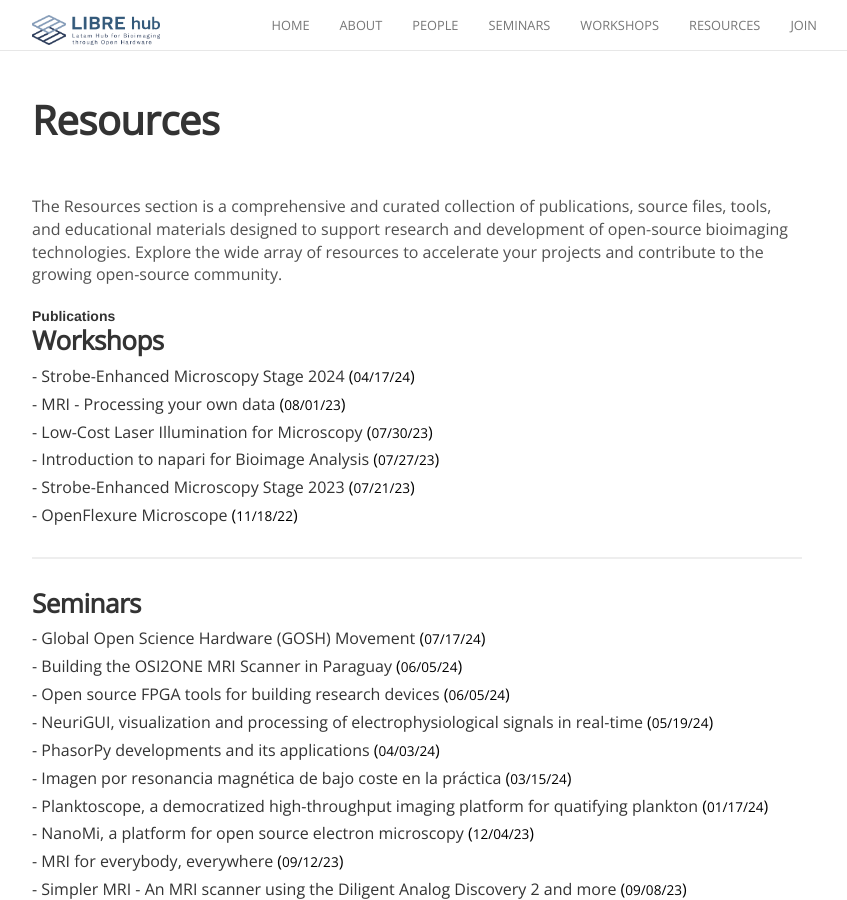
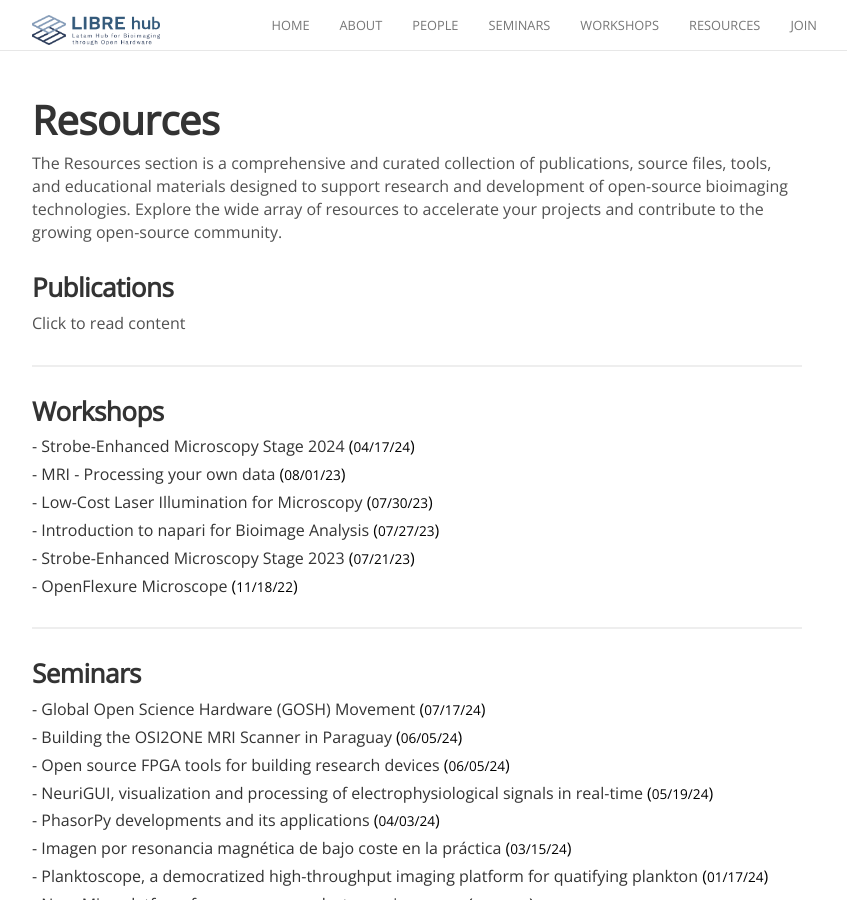
Before and after one commit to LIBREhub/LIBREhub.github.io, a Jekyll site: the page built from sources.md, in a window 1280 px wide and 900 px high. Shown: the whole window, without its empty margins (223-1070 px from the left). Built offline with Jekyll 4.4.1, drawn with Linux system fonts in a browser that asks for light colours; nearby versions of some CDN libraries.

Commit message:
Update format

```diff
--- a/sources.md
+++ b/sources.md
@@ -3,27 +3,41 @@
 permalink: /sources/
 ---
 
+<script src="https://code.jquery.com/jquery-3.6.0.min.js"></script>
+<script>
+  $(document).ready(function() {
+    $('.toggle-text').click(function() {
+      $(this).next('.content').slideToggle();
+    });
+  });
+</script>
+
 # **Resources**
-<br>
 
 The Resources section is a comprehensive and curated collection of publications, source files, tools, and educational materials designed to support research and development of open-source bioimaging technologies. Explore the wide array of resources to accelerate your projects and contribute to the growing open-source community.
 
-<details>
-  <summary><strong>Publications</strong></summary>
+### **Publications**
+<p class="toggle-text">Click to read content</p>
 
-  ## **2023**
-  _Open hardware: From DIY trend to global transformation in access to laboratory equipment_<br>
-  Wenzel T (2023). PLOS Biology 21(1): e3001931. ([Article](https://doi.org/10.1371/journal.pbio.3001931))
+<div class="content list" style="display: none;">
 
-  ## **2022**
-  _Open Hardware in Science: The Benefits of Open Electronics_<br>
-  Oellermann, M., Price-Whelan, A. M., Diego, O., Seabra, R., Wenzel, T., Haley Pace Wilson, & Tanner, R. L. (2022). Integrative and Comparative Biology, Volume 62, Issue 4, October 2022, Pages 1061–1075. ([Article](https://doi.org/10.1093/icb/icac043))
+  <h4>2023</h4>
+  <p>
+    Open hardware: From DIY trend to global transformation in access to laboratory equipment. Wenzel T (2023). PLOS Biology 21(1): e3001931. (<a href="https://doi.org/10.1371/journal.pbio.3001931">Article</a>)
+  </p>
 
-  ## **2020**
-  _Standardisation of Practices in Open Source Hardware_<br>
-  Bonvoisin, J., Molloy, J., Häuer, M., & Wenzel, T. (2020). Journal of Open Hardware, 4(1). ([Article](https://doi.org/10.5334/joh.22))
+  <h4>2022</h4>
+  <p>
+    Open Hardware in Science: The Benefits of Open Electronics. Oellermann, M., Price-Whelan, A. M., Diego, O., Seabra, R., Wenzel, T., Haley Pace Wilson, & Tanner, R. L. (2022). Integrative and Comparative Biology, Volume 62, Issue 4, October 2022, Pages 1061–1075. (<a href="https://doi.org/10.1093/icb/icac043">Article</a>)
+  </p>
 
-</details>
+  <h4>2020</h4>
+  <p>
+    Standardisation of Practices in Open Source Hardware Bonvoisin, J., Molloy, J., Häuer, M., & Wenzel, T. (2020). Journal of Open Hardware, 4(1). (<a href="https://doi.org/10.5334/joh.22">Article</a>)
+  </p>
+</div>
+
+<hr>
 
 ### **Workshops**
 
```
